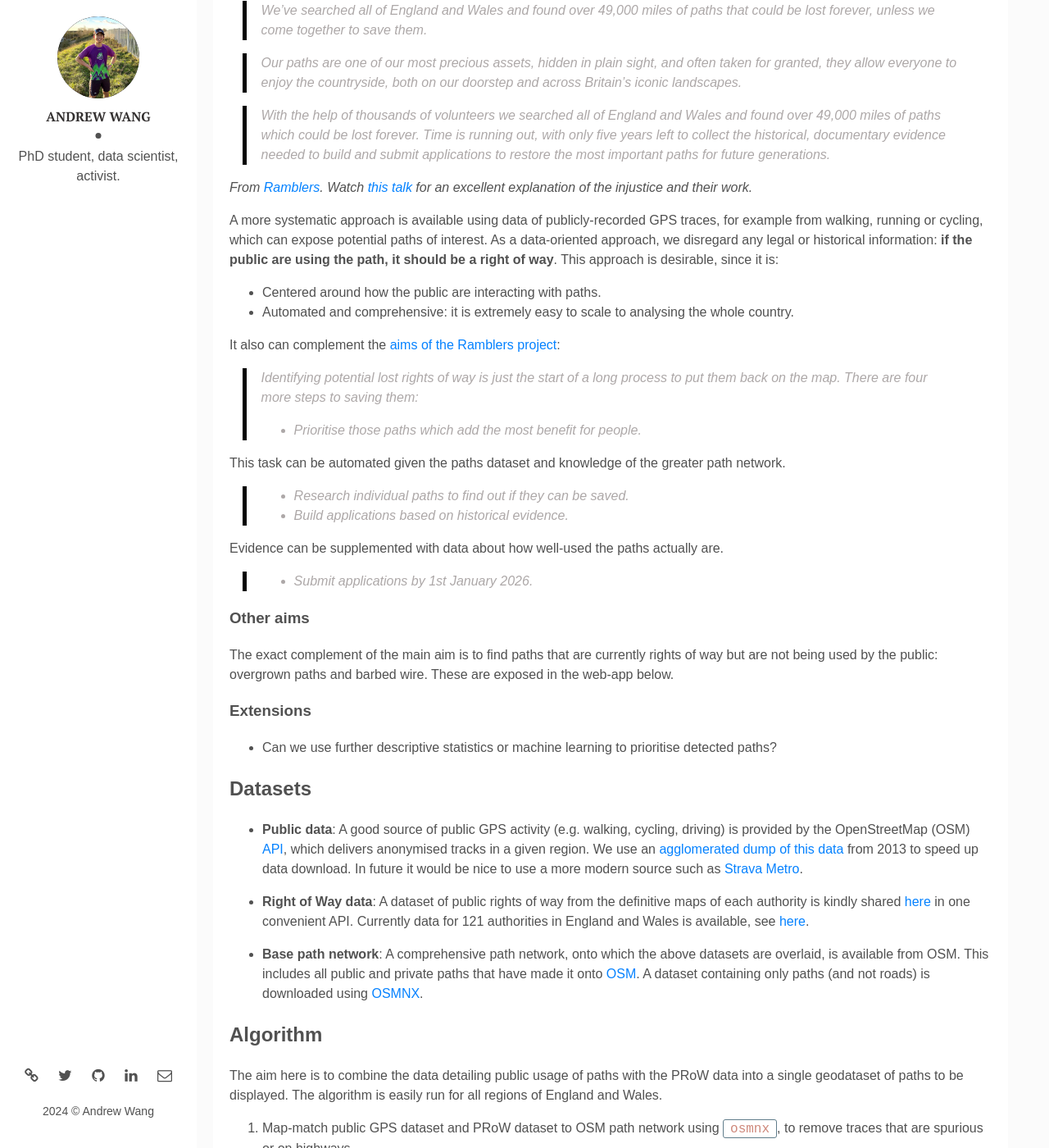
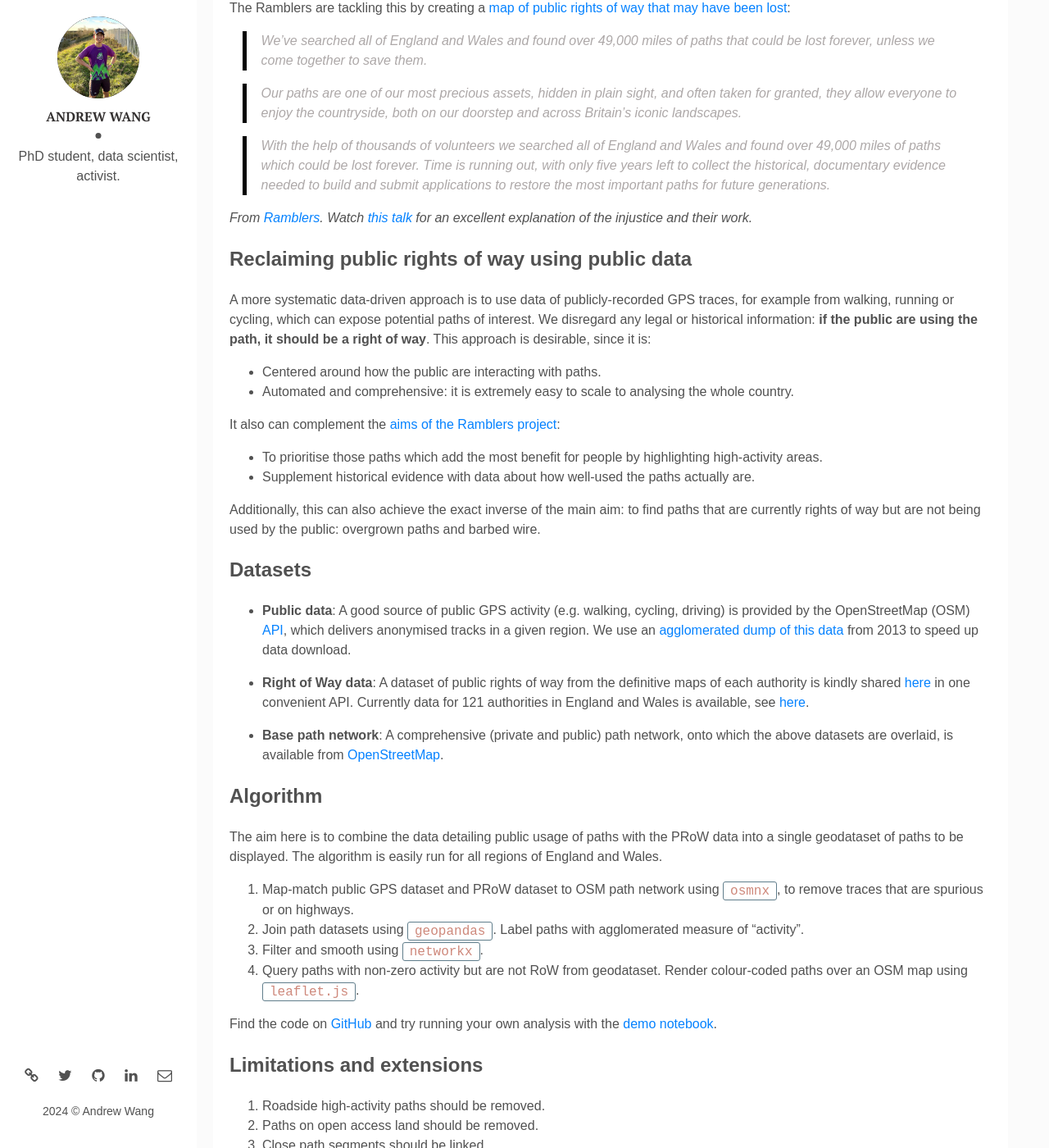
Before and after one commit to Andrewwango/andrewwango.github.io, a Jekyll site: the page built from _posts/2022-08-02-prow-map-about.markdown, in a window 1280 px wide and 1400 px high, scrolled down 967 px. Shown: the whole window at 82% size. Built offline with Jekyll 4.4.1, drawn with Linux system fonts in a browser that asks for light colours; some of the changed text lies outside the part shown.

Commit message:
update blog

```diff
--- a/_posts/2022-08-02-prow-map-about.markdown
+++ b/_posts/2022-08-02-prow-map-about.markdown
@@ -8,11 +8,15 @@ img: prow/thumb4.png # Add image post (optional)
 tags: [research, data] # add tag
 ---
 
-A project to automatically analyse all footpaths in England and Wales to reclaim public rights of way (PRoW) using analysis of public GPX traces. In conjunction with [Joe Thorogood](https://rowresearch.coventry.domains/contact/).
+A land access research project to automatically analyse all footpaths in England and Wales to reclaim public rights of way (PRoW) using analysis of public GPX traces.
 
-[Code](https://github.com/Andrewwango/prow-ml) | [Published article](https://earth.org/data_visualization/uk-land-access-rights/) | [Web app](https://andrewwango-prow-ml-web-app-tz9rk4.streamlit.app/)
+Check out the [online map here](https://andrewwango.github.io/prow-map/), which shows GPS activity recorded by the public in Bedford and Central Bedfordshire up to 2013.
 
-## Introduction
+[![](https://img.shields.io/badge/🗺️-Online%20map-blue)](https://andrewwango.github.io/prow-map/)
+[![](https://img.shields.io/badge/GitHub-Code-green?logo=GitHub)](https://github.com/Andrewwango/prow-map)
+[![](https://img.shields.io/badge/🌐-Published%20article-blue)](https://earth.org/data_visualization/uk-land-access-rights/)
+
+## Background
 
 > The majority of the English countryside is out of bounds for most of its population. 92% of the countryside and 97% of rivers are off limits to the public.
 
@@ -35,70 +39,47 @@ The Ramblers are tackling this by creating a [map of public rights of way that m
 
 _From [Ramblers](https://www.ramblers.org.uk/get-involved/campaign-with-us/dont-lose-your-way-2026.aspx). Watch [this talk](https://www.youtube.com/watch?v=N0oSG4iEy0Q&list=PLJsLOysi1d5Ebb_Gxvk1Kuck5dYD6P0HW) for an excellent explanation of the injustice and their work._
 
-A more systematic approach is available using data of publicly-recorded GPS traces, for example from walking, running or cycling, which can expose potential paths of interest. As a data-oriented approach, we disregard any legal or historical information: **if the public are using the path, it should be a right of way**. This approach is desirable, since it is:
+## Reclaiming public rights of way using public data
+
+A more systematic data-driven approach is to use data of publicly-recorded GPS traces, for example from walking, running or cycling, which can expose potential paths of interest. We disregard any legal or historical information: **if the public are using the path, it should be a right of way**. This approach is desirable, since it is:
 
 - Centered around how the public are interacting with paths.
 - Automated and comprehensive: it is extremely easy to scale to analysing the whole country.
 
 It also can complement the [aims of the Ramblers project](https://www.ramblers.org.uk/get-involved/campaign-with-us/dont-lose-your-way-2026/how-the-ramblers-are-working-to-save-lost-paths.aspx):
+- To prioritise those paths which add the most benefit for people by highlighting high-activity areas.
+- Supplement historical evidence with data about how well-used the paths actually are.
 
->  Identifying potential lost rights of way is just the start of a long process to put them back on the map. There are four more steps to saving them:
->
-> - Prioritise those paths which add the most benefit for people.
-
-This task can be automated given the paths dataset and knowledge of the greater path network.
-
-> - Research individual paths to find out if they can be saved.
-> - Build applications based on historical evidence.
-
-Evidence can be supplemented with data about how well-used the paths actually are.
-
-> - Submit applications by 1st January 2026.
-
-### Other aims
-
-The exact complement of the main aim is to find paths that are currently rights of way but are not being used by the public: overgrown paths and barbed wire. These are exposed in the web-app below.
-
-### Extensions
-
-- Can we use further descriptive statistics or machine learning to prioritise detected paths?
+Additionally, this can also achieve the exact inverse of the main aim: to find paths that are currently rights of way but are not being used by the public: overgrown paths and barbed wire.
 
 ## Datasets
 
-- **Public data**: A good source of public GPS activity (e.g. walking, cycling, driving) is provided by the OpenStreetMap (OSM) [API](https://wiki.openstreetmap.org/wiki/API_v0.6#GPS_traces), which delivers anonymised tracks in a given region. We use an [agglomerated dump of this data](http://zverik.openstreetmap.ru/gps/files/extracts/europe/great_britain/index.html) from 2013 to speed up data download. In future it would be nice to use a more modern source such as [Strava Metro](https://metro.strava.com/).
+- **Public data**: A good source of public GPS activity (e.g. walking, cycling, driving) is provided by the OpenStreetMap (OSM) [API](https://wiki.openstreetmap.org/wiki/API_v0.6#GPS_traces), which delivers anonymised tracks in a given region. We use an [agglomerated dump of this data](http://zverik.openstreetmap.ru/gps/files/extracts/europe/great_britain/index.html) from 2013 to speed up data download.
 
 - **Right of Way data**: A dataset of public rights of way from the definitive maps of each authority is kindly shared [here](https://www.rowmaps.com/) in one convenient API. Currently data for 121 authorities in England and Wales is available, see [here](https://www.rowmaps.com/gpxs/).
 
-- **Base path network**: A comprehensive path network, onto which the above datasets are overlaid, is available from OSM. This includes all public and private paths that have made it onto [OSM](openstreetmap.org/). A dataset containing only paths (and not roads) is downloaded using [OSMNX](https://osmnx.readthedocs.io).
+- **Base path network**: A comprehensive (private and public) path network, onto which the above datasets are overlaid, is available from [OpenStreetMap](openstreetmap.org/).
 
 ## Algorithm
 
 The aim here is to combine the data detailing public usage of paths with the PRoW data into a single geodataset of paths to be displayed. The algorithm is easily run for all regions of England and Wales.
 
-1. Map-match public GPS dataset and PRoW dataset to OSM path network using `osmnx`, to remove traces that are spurious or on highways.
-2. Join path datasets using `geopandas`. Label paths with measure of "activity".
+1. Map-match public GPS dataset and PRoW dataset to OSM path network using [`osmnx`](https://osmnx.readthedocs.io), to remove traces that are spurious or on highways.
+2. Join path datasets using `geopandas`. Label paths with agglomerated measure of "activity".
 3. Filter and smooth using `networkx`.
-4. Query paths with non-zero activity but are not RoW from geodataset. Render colour-coded paths over an OSM map using `folium`.
+4. Query paths with non-zero activity but are not RoW from geodataset. Render colour-coded paths over an OSM map using `leaflet.js`.
 
-## Deliverables
+Find the code on [GitHub](https://github.com/Andrewwango/prow-map) and try running your own analysis with the [demo notebook](https://github.com/Andrewwango/prow-map/demo.ipynb).
 
-1. A geodataset of path entries labelled with PRoW (yes/no) and public activity, and tagged with OSM IDs for further feature analysis.
-2. An online map presenting the data stored on server, showing analysed paths.
+## Limitations and extensions
 
-The online map is available on the [web-app](https://andrewwango.github.io/prow-web-app) - check it out!. An example is shown below:
-
-<iframe
-  src="https://andrewwango.github.io/assets/html/Beds_EO.html"
-  style="width:100%; height:300px;"
-></iframe>
-
-_Interactive map showing GPS activity recorded by the public (such as walking, running and cycling) in Bedford and Central Bedfordshire up to 2013. Black represents activity data that coincides with public rights of way, that is, where the activity was legal. Red/magenta represents activity data that does not, that is, where the activity counted as trespass. Deeper red indicates higher activity levels._
-
-## Limitations
-
-1. Roadside foot- and cycle-paths show up as high activity non-RoW: these should be removed.
-2. Need to remove all paths intersecting with open access land and other public land.
-3. Need to link close path segments.
-4. Current analysis uses public recorded GPS data from 2013 - I can't find any newer dumps than this.
+1. Roadside high-activity paths should be removed.
+2. Paths on open access land should be removed.
+3. Close path segments should be linked.
+4. A newer source of data should be used, such as [Strava Metro](https://metro.strava.com/).
 5. All analysed paths are limited to paths which appear on the OSM network.
 6. Anonymised data means it's harder to track how and when the public are using the paths.
+7. Further geospatial analysis or machine learning using features from OSM IDs.
+
+## Ethical considerations
+All input public data is anonymised and untraceable as per the OSM API.
```
